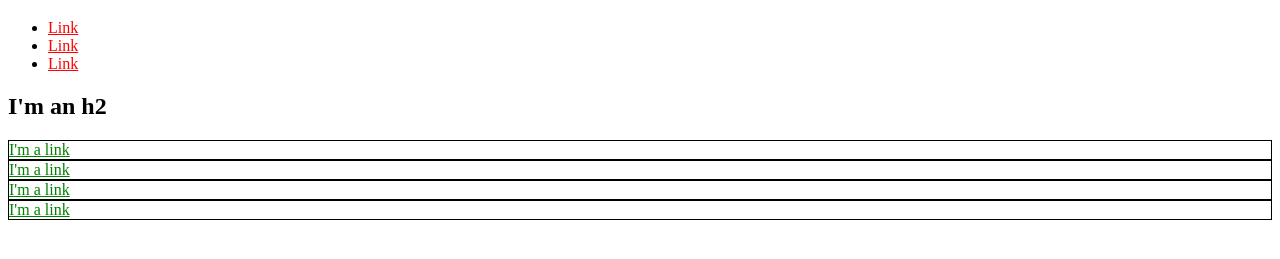
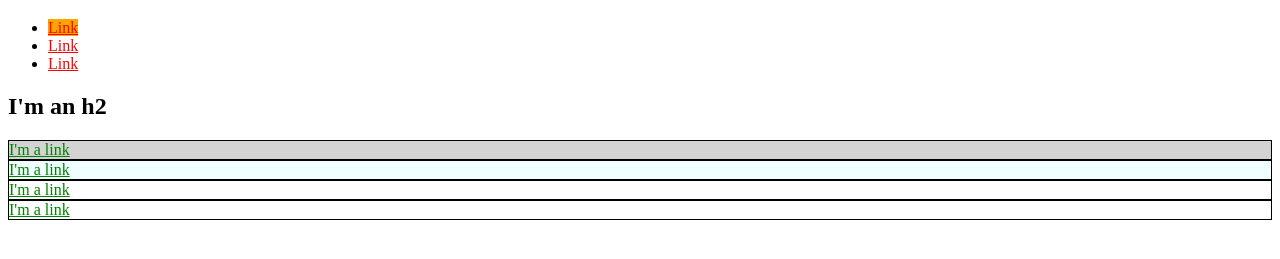
Before and after one commit to zathustra/zathustra.github.io, a plain HTML site: page index.html in a window 1280 px wide. Shown: the part 61-320 px from the top of the page. Drawn offline with Linux system fonts and the light colour scheme.

Commit message:
add CSS styling to page

```diff
--- a/index.html
+++ b/index.html
@@ -7,11 +7,20 @@
       a {
         color: red;
       }
-      div {
+      #exec-bio {
+        background-color: lightgray;
+      }
+      .bio-box {
         border: 1px solid black;
       }
-      div a {
+      .bio-box a {
         color: green;
+      }
+      .diff-box {
+        background-color: azure;
+      }
+      #first-link{
+        background-color: orange;
       }
     </style>
   </head>
@@ -19,7 +28,7 @@
     <h1>I'm an h1</h1>
     <ul>
       <li>
-        <a href="http://example.com/">Link</a>
+        <a id="first-link" href="http://example.com/">Link</a>
       </li>
       <li>
         <a href="http://example.com/">Link</a>
@@ -29,16 +38,16 @@
       </li>
     </ul>
     <h2>I'm an h2</h2>
-    <div>
+    <div id="exec-bio" class="bio-box">
       <a href="http://example.com/">I'm a link</a>
     </div>
-    <div>
+    <div class="bio-box diff-box">
       <a href="http://example.com/">I'm a link</a>
     </div>
-    <div>
+    <div class="bio-box">
       <a href="http://example.com/">I'm a link</a>
     </div>
-    <div>
+    <div class="bio-box">
       <a href="http://example.com/">I'm a link</a>
     </div>
   </body>
```
